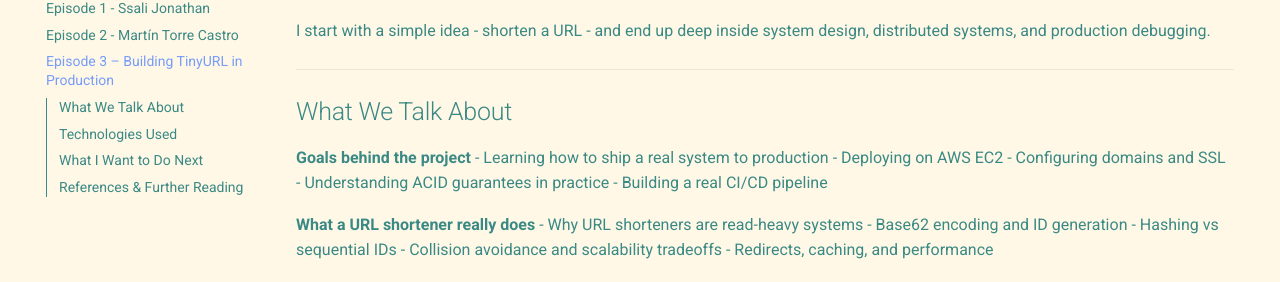
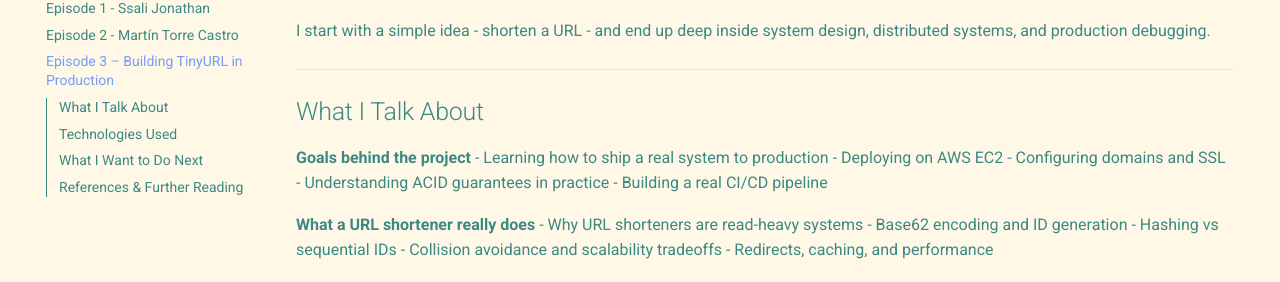
Before and after one commit to Kfir-G/kfir-g.github.io, an MkDocs documentation site: the page built from docs/podcast/episodes/episode3-tinyurl.md, in a window 1280 px wide and 900 px high, scrolled down 445 px. Shown: the part 163-445 px from the top of the window. Built offline with MkDocs 1.6.1 and Material for MkDocs 9.7.7, drawn with Linux system fonts in a browser that asks for light colours.

```diff
--- a/docs/podcast/episodes/episode3-tinyurl.md
+++ b/docs/podcast/episodes/episode3-tinyurl.md
@@ -23,7 +23,7 @@ I start with a simple idea - shorten a URL - and end up deep inside system desig
 
 ---
 
-## What We Talk About
+## What I Talk About
 
 **Goals behind the project**
 - Learning how to ship a real system to production
--- a/docs/podcast/feed.xml
+++ b/docs/podcast/feed.xml
@@ -38,7 +38,7 @@ Topics we cover:
       <guid>code-with-mate-episode-3</guid>
       <pubDate>Sun, 21 Dec 2025 12:00:00 +0000</pubDate>
 
-      <itunes:duration>00:00:00</itunes:duration>
+      <itunes:duration>00:17:26</itunes:duration>
       <itunes:explicit>no</itunes:explicit>
       <itunes:episode>3</itunes:episode>
       <itunes:season>1</itunes:season>
```
Also changed, not shown: docs/podcast/index.md (+2 -0 lines).
